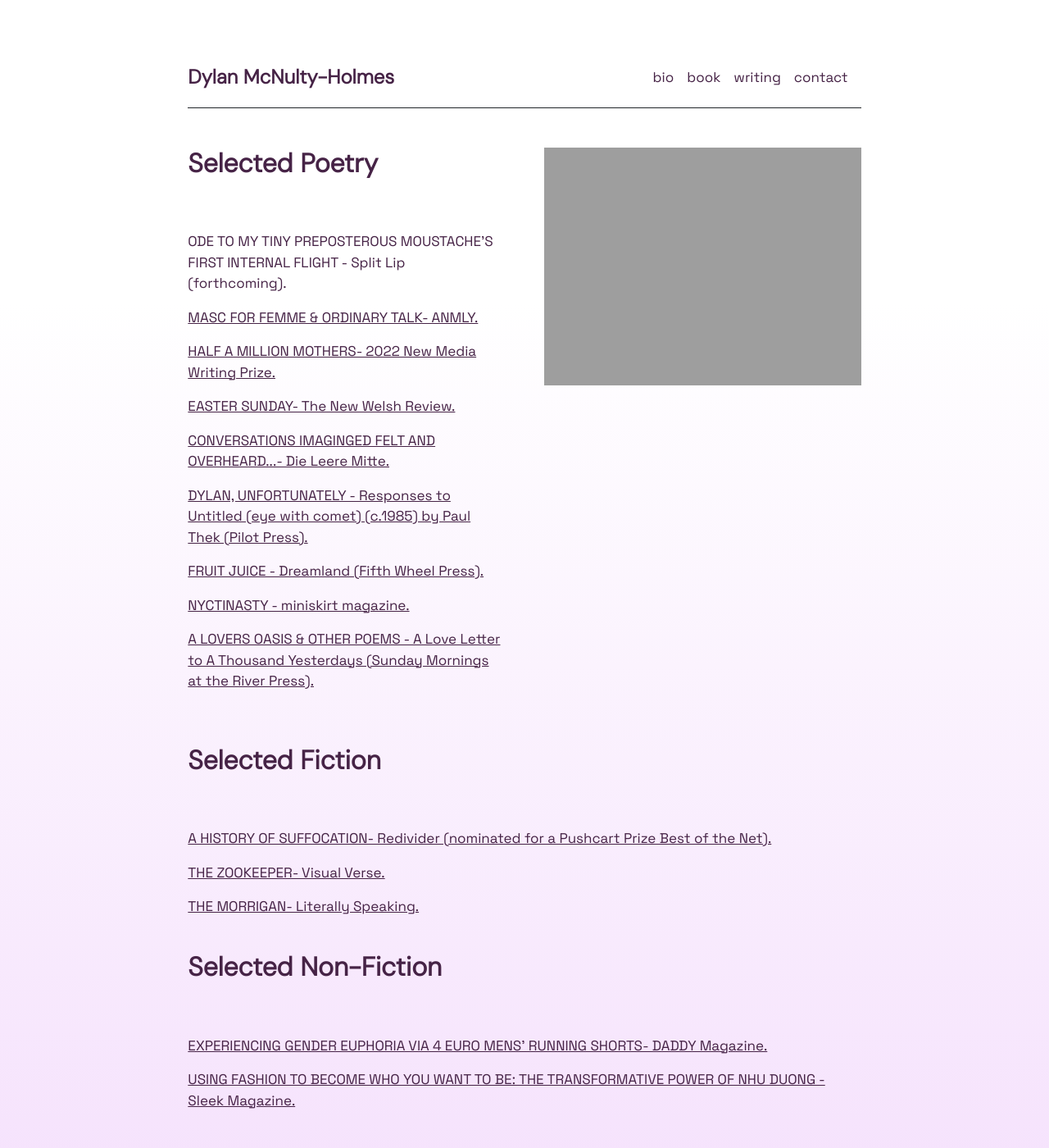
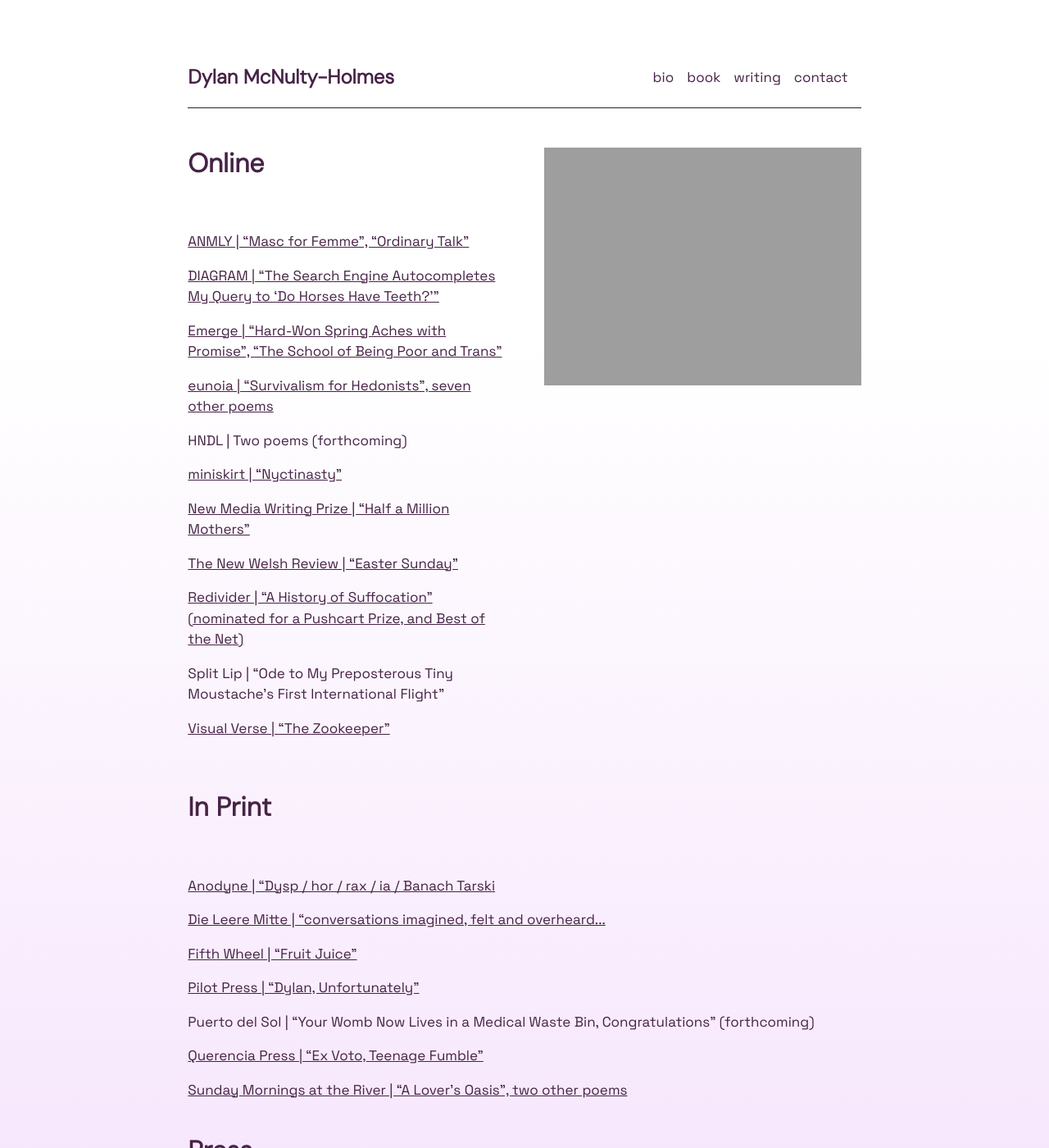
Before and after one commit to dyl-amh/website, a Jekyll site: the page built from writing.md, in a window 1280 px wide and 1400 px high. Shown: the whole window at 82% size. Built offline with Jekyll 4.4.1, drawn with Linux system fonts in a browser that asks for light colours; some of the changed text lies outside the part shown.

Commit message:
Updated publications

```diff
--- a/_data/publications.yml
+++ b/_data/publications.yml
@@ -1,25 +1,32 @@
 featured:
-- {name: 'A HISTORY OF SUFFOCATION, a short story in Redivider.', url: 'https://redivider.emerson.edu/history-of-suffocation/'}
-- {name: 'HALF A MILLION MOTHERS, an interactive poem shortlisted for the New Media Writing Prize.', url: 'https://newmediawritingprize.co.uk/2022-shortlist/'}
-- {name: 'MASC FOR FEMME and ORDINARY TALK, two poems in ANMLY.', url: 'https://anmly.org/ap35/dylan-mcnulty-holmes/'}
-- {name: 'FRUIT JUICE, a poem from the Dreamland Anthology.', url: 'https://fifthwheelpress.com/dreamland/'}
+- {name: '“Ode to my Tiny Preposterous Moustache’s First International Flight”, a poem in Split Lip. ', url:'https://splitlipthemag.com/poetry/0424/dylan-mcnulty-holmes'}
+- {name: '“A History of Suffocation”, a short story in Redivider. ', url: 'https://redivider.emerson.edu/history-of-suffocation/'}
+- {name: '“Half a Million Mothers”, a longform digital poem shortlisted for the 2022 New Media Writing Prize.', url: 'https://newmediawritingprize.co.uk/2022-shortlist/'}
+- {name: '“The Search Engine Autocompletes My Query to ‘Do Horses Have Teeth?’”, a poem in DIAGRAM.', url: 'https://thediagram.com/24_4/mcnulty-holmes.html'}
 
-poetry:
-- {name: "ODE TO MY TINY PREPOSTEROUS MOUSTACHE'S FIRST INTERNAL FLIGHT - Split Lip (forthcoming)."}
-- {name: 'MASC FOR FEMME & ORDINARY TALK- ANMLY.', url: 'https://anmly.org/ap35/dylan-mcnulty-holmes/'}
-- {name: 'HALF A MILLION MOTHERS- 2022 New Media Writing Prize.', url: 'https://newmediawritingprize.co.uk/2022-shortlist/'}
-- {name: 'EASTER SUNDAY- The New Welsh Review.', url: 'https://newwelshreview.com/easter-sunday'}
-- {name: 'CONVERSATIONS IMAGINGED FELT AND OVERHEARD...- Die Leere Mitte.', url: 'https://leserpent.wordpress.com/2022/09/20/die-leere-mitte-issue-15/'}
-- {name: 'DYLAN, UNFORTUNATELY - Responses to Untitled (eye with comet) (c.1985) by Paul Thek (Pilot Press). ', url: 'https://pilotpress.co.uk/catalogue'}
-- {name: 'FRUIT JUICE - Dreamland (Fifth Wheel Press).', url: 'https://fifthwheelpress.com/dreamland/'}
-- {name: 'NYCTINASTY - miniskirt magazine.', url: 'https://miniskirtmagazine.com/issue-18-holiday-issue-19-valentines-day-the-double-issue/dylan-mcnulty-holmes-poetry-nyctinasty/'}
-- {name: 'A LOVERS OASIS & OTHER POEMS - A Love Letter to A Thousand Yesterdays (Sunday Mornings at the River Press).', url: 'https://www.waterstones.com/book/a-love-letter-to-a-thousand-yesterdays/rebecca-rijsdijk/leanne-kuiper/9798386785789'}
+online:
+- {name: 'ANMLY | “Masc for Femme”, “Ordinary Talk”', url: 'https://anmly.org/ap35/dylan-mcnulty-holmes/'}
+- {name: 'DIAGRAM | “The Search Engine Autocompletes My Query to ‘Do Horses Have Teeth?’”', url: 'https://thediagram.com/24_4/mcnulty-holmes.html'}
+- {name: 'Emerge | “Hard-Won Spring Aches with Promise”, “The School of Being Poor and Trans”', url: 'https://emergeliteraryjournal.com/issue-31/'}
+- {name: 'eunoia | “Survivalism for Hedonists”, seven other poems', url: 'https://eunoiareview.wordpress.com/tag/dylan-mcnulty-holmes/'}
+- {name: 'HNDL | Two poems (forthcoming)'}
+- {name: 'miniskirt | “Nyctinasty”', url: 'https://miniskirtmagazine.com/issue-18-holiday-issue-19-valentines-day-the-double-issue/dylan-mcnulty-holmes-poetry-nyctinasty/'}
+- {name: 'New Media Writing Prize | “Half a Million Mothers”', url: 'https://newmediawritingprize.co.uk/2022-shortlist/'}
+- {name: 'The New Welsh Review | “Easter Sunday”', url: 'https://newwelshreview.com/easter-sunday'}
+- {name: 'Redivider | “A History of Suffocation” (nominated for a Pushcart Prize, and Best of the Net)', url: 'https://redivider.emerson.edu/history-of-suffocation/'}
+- {name: 'Split Lip | “Ode to My Preposterous Tiny Moustache’s First International Flight”', url:'https://splitlipthemag.com/poetry/0424/dylan-mcnulty-holmes'}
+- {name: 'Visual Verse | “The Zookeeper”', url: 'https://visualverse.org/submissions/the-zookeeper/'}
 
-fiction:
-- {name: 'A HISTORY OF SUFFOCATION- Redivider (nominated for a Pushcart Prize  Best of the Net).', url: 'https://redivider.emerson.edu/history-of-suffocation/'}
-- {name: 'THE ZOOKEEPER- Visual Verse.', url: 'https://visualverse.org/submissions/the-zookeeper/'}
-- {name: 'THE MORRIGAN- Literally Speaking.', url: 'https://www.facebook.com/literallyspeakingberlin'}
+print:
+- {name: 'Anodyne | “Dysp / hor / rax / ia / Banach Tarski', url: 'https://anodynemag.com/vol3/'}
+- {name: 'Die Leere Mitte | “conversations imagined, felt and overheard...', url: 'https://leserpent.wordpress.com/2022/09/20/die-leere-mitte-issue-15/'}
+- {name: 'Fifth Wheel | “Fruit Juice”', url: 'https://fifthwheelpress.com/dreamland/'}
+- {name: 'Pilot Press | “Dylan, Unfortunately”', url: 'https://pilotpress.co.uk/catalogue'}
+- {name: 'Puerto del Sol | “Your Womb Now Lives in a Medical Waste Bin, Congratulations” (forthcoming)'}
+- {name: 'Querencia Press | “Ex Voto, Teenage Fumble”', url: 'https://www.querenciapress.com/not-ghosts-but-spirits-volume-4'}
+- {name: 'Sunday Mornings at the River | “A Lover’s Oasis”, two other poems', url: 'https://www.waterstones.com/book/a-love-letter-to-a-thousand-yesterdays/rebecca-rijsdijk/leanne-kuiper/9798386785789'}
 
-nonfiction:
-- {name: 'EXPERIENCING GENDER EUPHORIA VIA 4 EURO MENS’ RUNNING SHORTS- DADDY Magazine.', url: 'https://www.daddy.land/stories/experiencing-gender-euphoria-via-7-euro-mens-running-shorts'}
-- {name: 'USING FASHION TO BECOME WHO YOU WANT TO BE: THE TRANSFORMATIVE POWER OF NHU DUONG - Sleek Magazine.', url: 'https://www.sleek-mag.com/article/nhu-duong-interview/'}
+
+press:
+- {name: 'fourteen poems | Poem of the Week', url: 'https://www.fourteenpoems.com/newsletter'}
+- {name: 'That Poetry Thing | Interview', url: 'https://open.substack.com/pub/thatpoetrything/p/33-dylan-mcnulty-holmes-writer-and?r=hixf7&utm_campaign=post&utm_medium=email'}
--- a/_layouts/publications.html
+++ b/_layouts/publications.html
@@ -7,8 +7,8 @@ layout: default
 <div class="row g-5 mb-5">
   <div class="col-md-6">
     <div>
-      <h2 class="fw-bold pb-3 mb-5 title">Selected Poetry</h2>
-        {% for item in site.data.publications.poetry %}
+      <h2 class="fw-bold pb-3 mb-5 title">Online</h2>
+        {% for item in site.data.publications.online %}
         {% if item.url %}
         <p><a href="{{ item.url }}">{{ item.name }}</a></p>
       {% else %}
@@ -24,8 +24,8 @@ layout: default
 
 
 <div>
-    <h2 class="fw-bold pb-3 mb-5 title">Selected Fiction</h2>
-      {% for item in site.data.publications.fiction %}
+    <h2 class="fw-bold pb-3 mb-5 title">In Print</h2>
+      {% for item in site.data.publications.print %}
         {% if item.url %}
           <p><a href="{{ item.url }}">{{ item.name }}</a></p>
         {% else %}
@@ -36,8 +36,8 @@ layout: default
   </div>
 
   <div>
-    <h2 class="fw-bold pb-3 mb-5 title">Selected Non-Fiction</h2>
-      {% for item in site.data.publications.nonfiction %}
+    <h2 class="fw-bold pb-3 mb-5 title">Press</h2>
+      {% for item in site.data.publications.press %}
         {% if item.url %}
           <p><a href="{{ item.url }}">{{ item.name }}</a></p>
         {% else %}
```
Also changed, not shown: _data/settings.yml (+0 -8 lines).
